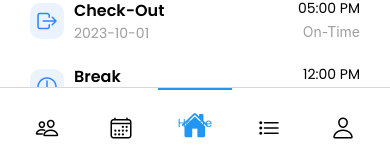
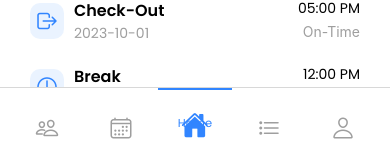
Before and after one commit to kunjladumor/HR-Attendee, a React Native app: screen /BottomTabs in a window 390 px wide. Shown: the part 677-841 px from the top of the page. Built offline with nearby package versions, Linux system fonts and the light colour scheme; what react-native-appwrite would draw is missing.

Commit message:
Refactor BottomTabs component to use color variables for tab styling

```diff
--- a/src/components/BottomTabs.js
+++ b/src/components/BottomTabs.js
@@ -12,6 +12,7 @@ import TeamScreen from "@screens/TeamScreen";
 import LeavesScreen from "@screens/LeavesScreen";
 import HolidayListScreen from "@screens/HolidayListScreen";
 import { Ionicons } from "@expo/vector-icons"; // or any other icon library
+import colors from "@styles/ColorStyles";
 
 const Tab = createBottomTabNavigator();
 
@@ -72,7 +73,7 @@ const AnimatedTabButton = ({ children, onPress, focused }) => {
   const borderStyle = focused
     ? {
         borderTopWidth: 2,
-        borderTopColor: "#2196F3",
+        borderTopColor: colors.primary,
       }
     : {};
 
@@ -110,7 +111,7 @@ const BottomTabs = () => {
             <Ionicons
               name={iconName}
               size={24}
-              color={focused ? "#2196F3" : "black"}
+              color={focused ? colors.primary : colors.neutral50}
             />
           );
         },
@@ -139,7 +140,7 @@ const styles = StyleSheet.create({
     bottom: 0,
     left: 0,
     right: 0,
-    backgroundColor: "#ffffff",
+    backgroundColor: colors.white,
     height: Platform.OS === "android" ? 60 : 80,
     paddingHorizontal: 10,
   },
@@ -154,7 +155,7 @@ const styles = StyleSheet.create({
   },
   tabLabel: {
     fontSize: 10,
-    color: "#2196F3",
+    color: colors.primary,
     marginTop: Platform.OS === "android" ? -5 : -10,
     marginBottom: Platform.OS === "android" ? 5 : 0,
     textAlign: "center",
```
